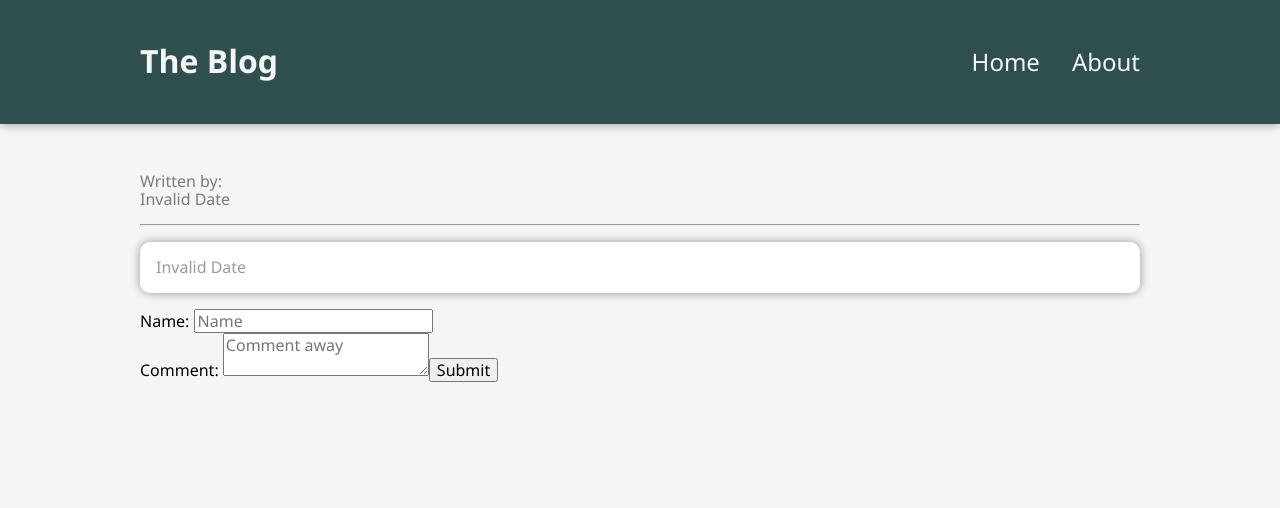
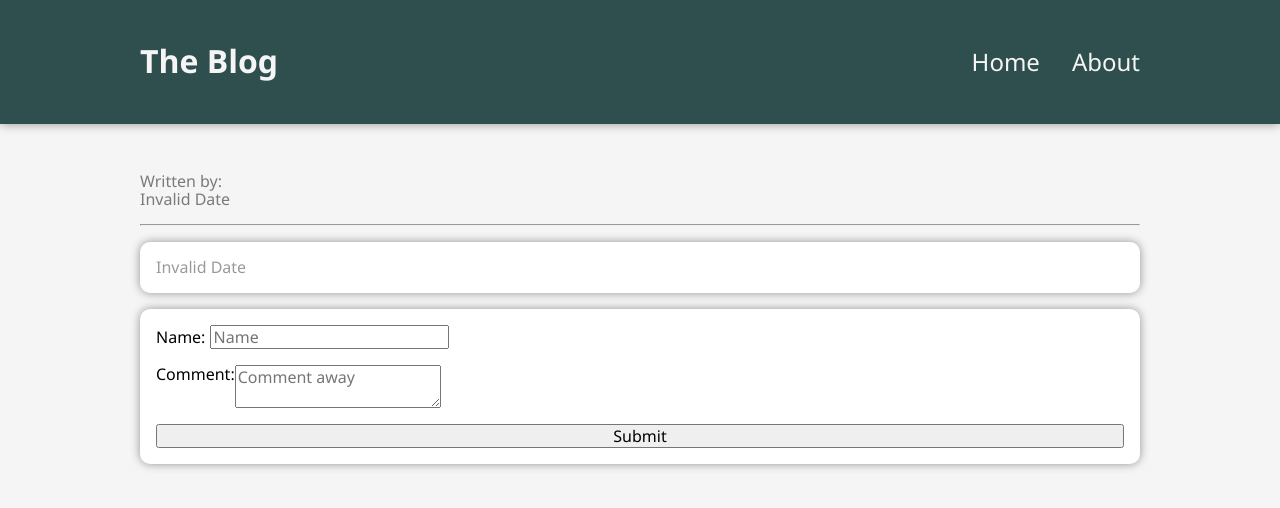
Before and after one commit to atklenner/blog-reader, a React (Create React App) app: page /blog/1 in a window 1280 px wide. Shown: the top 508 px of the page. Built offline with nearby package versions, Linux system fonts and the light colour scheme; no server answers.

Commit message:
Technically the comment form looks better now

```diff
--- a/src/components/CommentForm.js
+++ b/src/components/CommentForm.js
@@ -1,5 +1,6 @@
 import { useState } from "react";
 import { DATABASE_URL } from "../urls";
+import styles from "../styles/CommentForm.module.css";
 
 export default function CommentForm(props) {
   const [author, setAuthor] = useState("");
@@ -26,7 +27,8 @@ export default function CommentForm(props) {
   }
 
   return (
-    <form onSubmit={handleSubmit}>
+    <form onSubmit={handleSubmit} className={styles.form}>
+      <div>
         <label>Name: </label>
         <input
           type="text"
@@ -36,7 +38,8 @@ export default function CommentForm(props) {
           value={author}
           onChange={(e) => setAuthor(e.target.value)}
         />
-      <br />
+      </div>
+      <div className={styles.comment}>
         <label>Comment: </label>
         <textarea
           placeholder="Comment away"
@@ -45,7 +48,8 @@ export default function CommentForm(props) {
           value={body}
           onChange={(e) => setBody(e.target.value)}
         />
-      <button>Submit</button>
+      </div>
+      <button className={styles.submit}>Submit</button>
     </form>
   );
 }
--- /dev/null
+++ b/src/styles/CommentForm.module.css
@@ -0,0 +1,16 @@
+.form {
+  background-color: white;
+  padding: 1em;
+  border-radius: 10px;
+  box-shadow: 0 0 10px rgba(0, 0, 0, 0.4);
+  display: flex;
+  flex-direction: column;
+  gap: 1em;
+}
+
+.comment {
+  display: flex;
+}
+
+.submit {
+}
```
Lines whose indentation alone changed are shown as unchanged.
